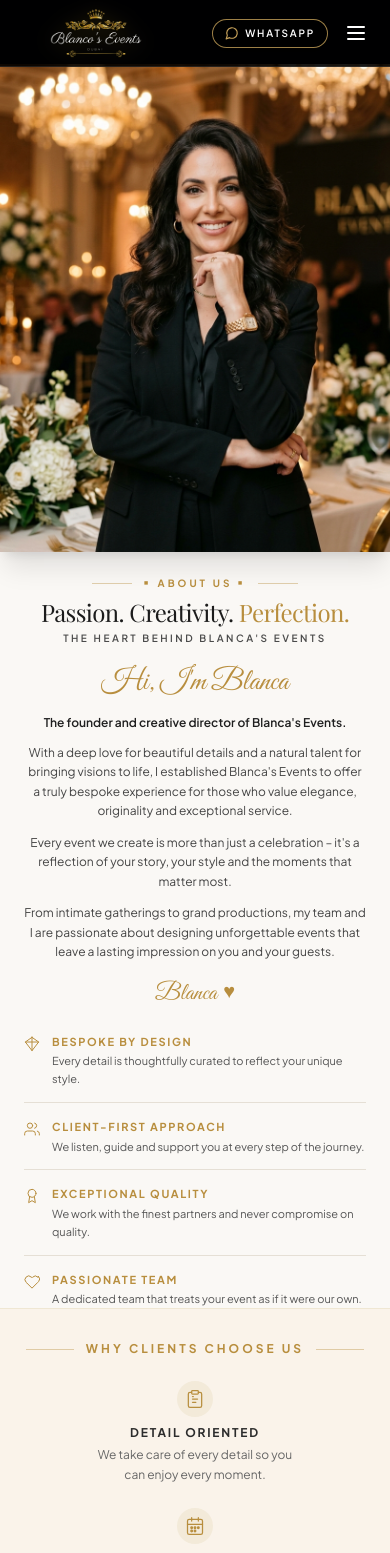
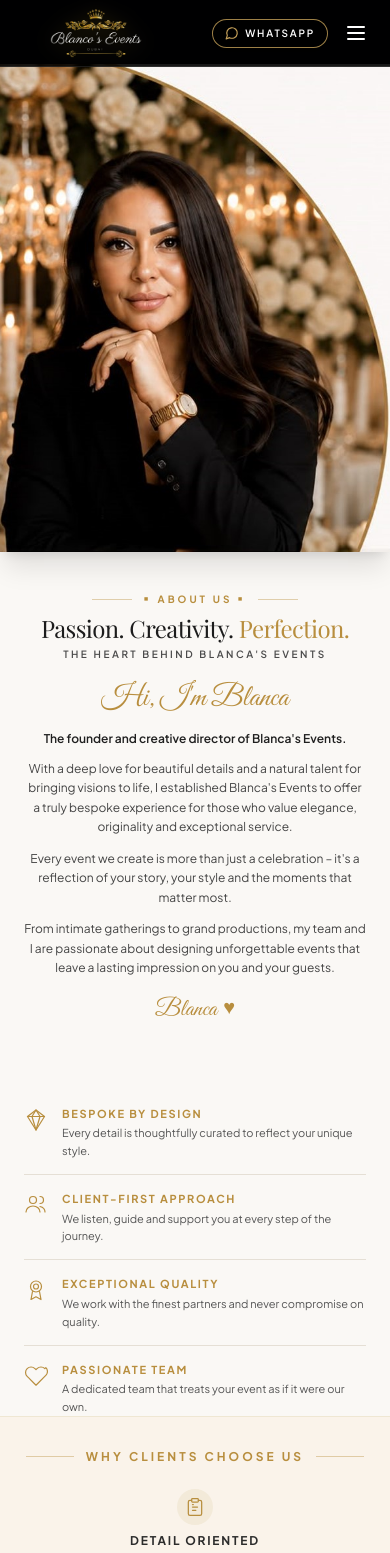
Before and after one commit to itfalcon176/blancosevents.com, a Next.js app: page /about in a window 390 px wide. Shown: the top 1553 px of the page. Built offline with nearby package versions, Linux system fonts and the light colour scheme; a web font is replaced by a local one.

Commit message:
feat: add responsive AboutUsSection component with founder profile and feature icons

```diff
--- a/src/components/AboutUsSection.tsx
+++ b/src/components/AboutUsSection.tsx
@@ -6,31 +6,32 @@ import { motion } from 'framer-motion';
 
 // Custom SVG Icons matching the reference design outline style exactly
 const DiamondIcon = ({ className = "w-6 h-6" }: { className?: string }) => (
-  <svg viewBox="0 0 24 24" fill="none" stroke="currentColor" strokeWidth="1.5" strokeLinecap="round" strokeLinejoin="round" className={className}>
-    <polygon points="12 2 2 9 12 22 22 9 12 2" />
-    <line x1="2" y1="9" x2="22" y2="9" />
-    <line x1="12" y1="2" x2="12" y2="22" />
+  <svg viewBox="0 0 24 24" fill="none" stroke="currentColor" strokeWidth="1.2" strokeLinecap="round" strokeLinejoin="round" className={className}>
+    <path d="M12 2L3.5 8.5L12 22L20.5 8.5L12 2Z" />
+    <path d="M3.5 8.5H20.5" />
+    <path d="M8 8.5L12 2L16 8.5L12 22L8 8.5Z" />
   </svg>
 );
 
 const UsersIcon = ({ className = "w-6 h-6" }: { className?: string }) => (
-  <svg viewBox="0 0 24 24" fill="none" stroke="currentColor" strokeWidth="1.5" strokeLinecap="round" strokeLinejoin="round" className={className}>
-    <path d="M17 21v-2a4 4 0 0 0-4-4H5a4 4 0 0 0-4 4v2" />
-    <circle cx="9" cy="7" r="4" />
-    <path d="M23 21v-2a4 4 0 0 0-3-3.87" />
-    <path d="M16 3.13a4 4 0 0 1 0 7.75" />
+  <svg viewBox="0 0 24 24" fill="none" stroke="currentColor" strokeWidth="1.2" strokeLinecap="round" strokeLinejoin="round" className={className}>
+    <circle cx="9" cy="7" r="3.5" />
+    <path d="M2 19c0-3.5 3.1-6 7-6s7 2.5 7 6" />
+    <path d="M16 3.5a3.5 3.5 0 0 1 0 7" />
+    <path d="M21 19c0-2.8-2-4.8-5-5.5" />
   </svg>
 );
 
 const QualityAwardIcon = ({ className = "w-6 h-6" }: { className?: string }) => (
-  <svg viewBox="0 0 24 24" fill="none" stroke="currentColor" strokeWidth="1.5" strokeLinecap="round" strokeLinejoin="round" className={className}>
-    <circle cx="12" cy="8" r="6" />
-    <path d="M15.477 12.89 17 22l-5-3-5 3 1.523-9.11" />
+  <svg viewBox="0 0 24 24" fill="none" stroke="currentColor" strokeWidth="1.2" strokeLinecap="round" strokeLinejoin="round" className={className}>
+    <circle cx="12" cy="8.5" r="5.5" />
+    <circle cx="12" cy="8.5" r="2.5" />
+    <path d="M8.5 13.5L7 21.5L12 18.8L17 21.5L15.5 13.5" />
   </svg>
 );
 
 const HeartIcon = ({ className = "w-6 h-6" }: { className?: string }) => (
-  <svg viewBox="0 0 24 24" fill="none" stroke="currentColor" strokeWidth="1.5" strokeLinecap="round" strokeLinejoin="round" className={className}>
+  <svg viewBox="0 0 24 24" fill="none" stroke="currentColor" strokeWidth="1.2" strokeLinecap="round" strokeLinejoin="round" className={className}>
     <path d="M20.84 4.61a5.5 5.5 0 0 0-7.78 0L12 5.67l-1.06-1.06a5.5 5.5 0 0 0-7.78 7.78l1.06 1.06L12 21.23l8.78-8.78 1.06-1.06a5.5 5.5 0 0 0 0-7.78z" />
   </svg>
 );
@@ -123,7 +124,7 @@ export const AboutUsSection: React.FC = () => {
               {/* Main Image Container - Flush Left Edge */}
               <div className="relative overflow-hidden shadow-xl w-full h-full bg-[#111]">
                 <Image
-                  src="/blanca-founder.png"
+                  src="/about-us-image/Screenshot 2026-08-05 104246.jpg"
                   alt="Blanca - Founder & Creative Director of Blanca's Events"
                   fill
                   className="object-cover object-center transform transition-transform duration-700 group-hover:scale-105"
@@ -134,13 +135,13 @@ export const AboutUsSection: React.FC = () => {
             </div>
           </motion.div>
 
-          {/* Column 2: Header + Founder Letter & Story (42% Width) */}
+          {/* Column 2: Header + Founder Letter & Story (Width Reduced to 36%) */}
           <motion.div
             initial={{ opacity: 0, y: 20 }}
             whileInView={{ opacity: 1, y: 0 }}
             viewport={{ once: true }}
             transition={{ duration: 0.7, delay: 0.1 }}
-            className="w-full lg:w-[42%] xl:w-[42%] space-y-3 text-center lg:text-left px-6 lg:px-2 pt-0 flex-shrink-0"
+            className="w-full lg:w-[30%] xl:w-[30%] space-y-3 text-center lg:text-left px-6 lg:px-2 pt-4 lg:pt-8 flex-shrink-0"
           >
             {/* Top Decorative Header inside Center Column aligned to Top */}
             <div className="text-center lg:text-left mb-4">
@@ -188,19 +189,19 @@ export const AboutUsSection: React.FC = () => {
             </div>
           </motion.div>
 
-          {/* Column 3: 4 Right Feature Cards (23% Width) */}
+          {/* Column 3: 4 Right Feature Cards (Top Aligned with Hi, I'm Blanca) */}
           <motion.div
             initial={{ opacity: 0, x: 30 }}
             whileInView={{ opacity: 1, x: 0 }}
             viewport={{ once: true }}
             transition={{ duration: 0.7, delay: 0.2 }}
-            className="w-full lg:w-[23%] xl:w-[23%] space-y-4 lg:border-l border-[#E2DAD0] px-6 lg:px-0 lg:pl-6 xl:pl-8 pr-6 lg:pr-8 xl:pr-12 pt-0 flex-shrink-0"
+            className="w-full lg:w-[23%] xl:w-[23%] space-y-4 px-6 lg:px-0 lg:pl-6 xl:pl-8 pr-6 lg:pr-8 xl:pr-12 pt-14 lg:pt-[108px] flex-shrink-0"
           >
             {/* Feature 1 */}
             <div className="pb-3.5 border-b border-[#E5DFD5]">
-              <div className="flex items-start space-x-3">
+              <div className="flex items-start space-x-3.5">
                 <div className="text-[#B88E3E] mt-0.5 flex-shrink-0">
-                  <DiamondIcon className="w-4 h-4" />
+                  <DiamondIcon className="w-6 h-6 sm:w-7 sm:h-7" />
                 </div>
                 <div>
                   <h4 className="text-[11px] font-bold tracking-[0.15em] text-[#B88E3E] uppercase mb-0.5">
@@ -215,9 +216,9 @@ export const AboutUsSection: React.FC = () => {
 
             {/* Feature 2 */}
             <div className="pb-3.5 border-b border-[#E5DFD5]">
-              <div className="flex items-start space-x-3">
+              <div className="flex items-start space-x-3.5">
                 <div className="text-[#B88E3E] mt-0.5 flex-shrink-0">
-                  <UsersIcon className="w-4 h-4" />
+                  <UsersIcon className="w-6 h-6 sm:w-7 sm:h-7" />
                 </div>
                 <div>
                   <h4 className="text-[11px] font-bold tracking-[0.15em] text-[#B88E3E] uppercase mb-0.5">
@@ -232,9 +233,9 @@ export const AboutUsSection: React.FC = () => {
 
             {/* Feature 3 */}
             <div className="pb-3.5 border-b border-[#E5DFD5]">
-              <div className="flex items-start space-x-3">
+              <div className="flex items-start space-x-3.5">
                 <div className="text-[#B88E3E] mt-0.5 flex-shrink-0">
-                  <QualityAwardIcon className="w-4 h-4" />
+                  <QualityAwardIcon className="w-6 h-6 sm:w-7 sm:h-7" />
                 </div>
                 <div>
                   <h4 className="text-[11px] font-bold tracking-[0.15em] text-[#B88E3E] uppercase mb-0.5">
@@ -249,9 +250,9 @@ export const AboutUsSection: React.FC = () => {
 
             {/* Feature 4 */}
             <div>
-              <div className="flex items-start space-x-3">
+              <div className="flex items-start space-x-3.5">
                 <div className="text-[#B88E3E] mt-0.5 flex-shrink-0">
-                  <HeartIcon className="w-4 h-4" />
+                  <HeartIcon className="w-6 h-6 sm:w-7 sm:h-7" />
                 </div>
                 <div>
                   <h4 className="text-[11px] font-bold tracking-[0.15em] text-[#B88E3E] uppercase mb-0.5">
```
Also changed, not shown: public/about-us-image/Screenshot 2026-08-05 104246.jpg (added).
